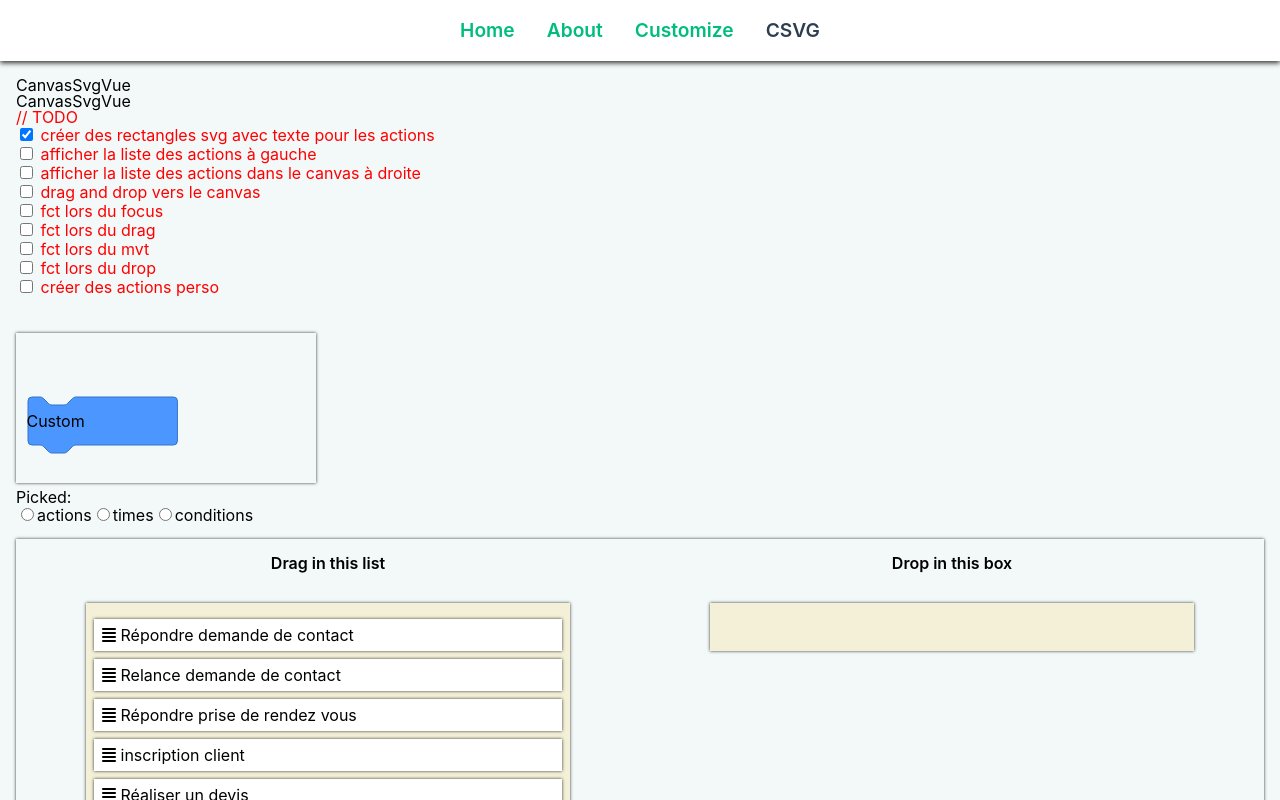
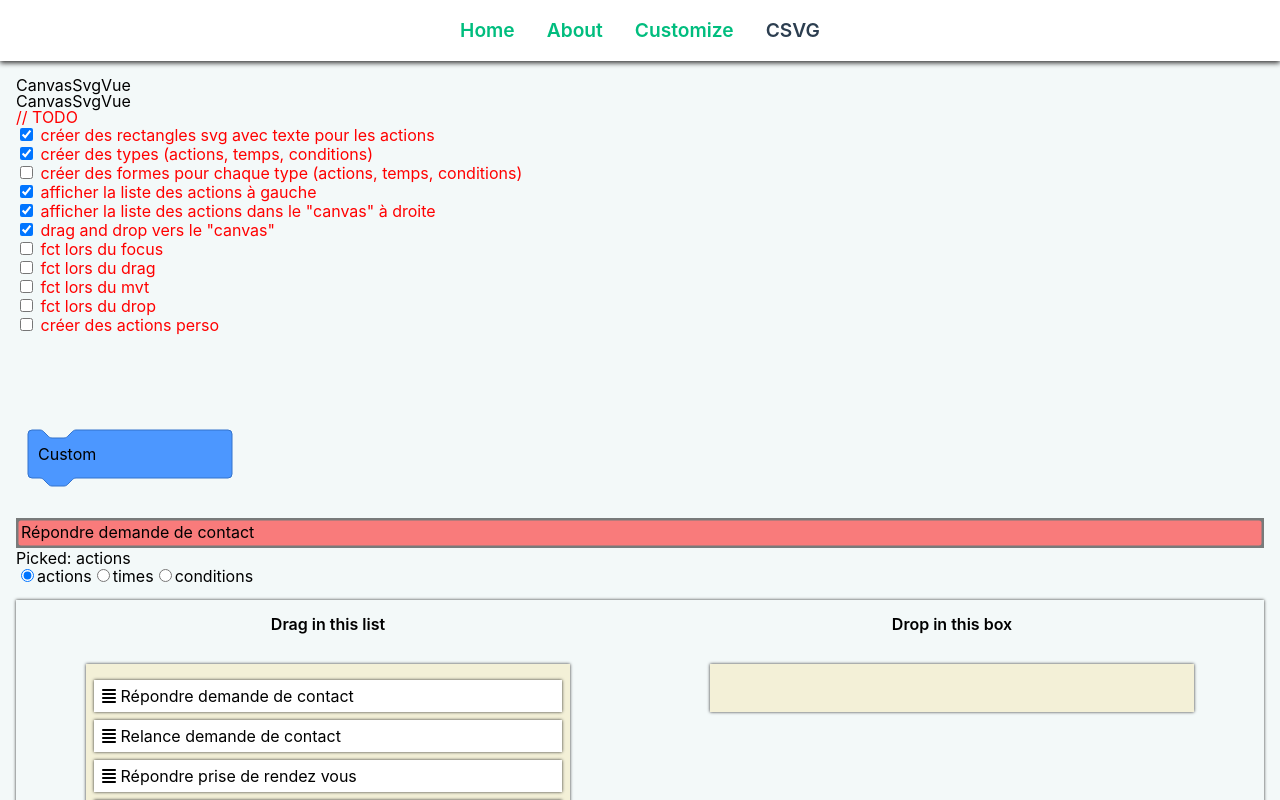
Before and after one commit to Christophe-Desmarres/custom-page, a Vue app in the folder custom-page/: page /test in a window 1280 px wide. Shown: the top 800 px of the page. Built offline with nearby package versions, Linux system fonts and the light colour scheme.

Commit message:
add custom svg type action items

```diff
--- /dev/null
+++ b/custom-page/src/components/svgBloc/ActionElement.vue
@@ -0,0 +1,23 @@
+<template>
+
+                <svg height="30" width="auto">
+                    <rect x="0" y="0" rx="5" ry="5" width="100%" height="100%" style="fill:red;stroke:black;stroke-width:5;opacity:0.5" />
+                    Sorry, your browser does not support inline SVG.
+
+                      <text
+                      y="20"
+                      x="5"
+                      >
+                      {{ dragelmt.name }}
+                    </text>
+
+                  </svg>
+</template>
+<script>
+export default {
+    props: {
+      dragelmt: Object,
+      default: () => ({})
+    },
+ }
+</script>
--- /dev/null
+++ b/custom-page/src/components/svgBloc/ConditionElement.vue
@@ -0,0 +1,18 @@
+<template>
+                    <svg height="30" width="auto">
+                      <text
+                      y="20"
+                      x="10"
+                      >
+                      - {{ dragelmt.name }}
+                    </text>
+                  </svg>
+</template>
+<script>
+export default {
+    props: {
+      dragelmt: Object,
+      default: () => ({})
+    },
+ }
+</script>
--- a/custom-page/src/components/CustomBlock.vue
+++ b/custom-page/src/components/svgBloc/CustomBlock.vue
@@ -1,14 +1,14 @@
 <template>
   <svg>
 
-    <rect
+    <!-- <rect
       fill-opacity="0"
       x="12"
       y="64"
       height="56"
       width="149.40740585327148"
       >
-    </rect>
+    </rect> -->
 
 
     <g
@@ -16,29 +16,30 @@
       class="blocklyDraggable"
       data-shapes="stack"
       data-category="motion"
-      transform="translate(12,64)">
+      transform="translate(12,64)"
+      >
 
       <path
         class="blocklyPath blocklyBlockBackground"
         stroke="#3373CC"
         fill="#4C97FF"
         fill-opacity="1"
-        d="m 0,4 A 4,4 0 0,1 4,0 H 12 c 2,0 3,1 4,2 l 4,4 c 1,1 2,2 4,2 h 12 c 2,0 3,-1 4,-2 l 4,-4 c 1,-1 2,-2 4,-2 H 145.40740585327148 a 4,4 0 0,1 4,4 v 40  a 4,4 0 0,1 -4,4 H 48   c -2,0 -3,1 -4,2 l -4,4 c -1,1 -2,2 -4,2 h -12 c -2,0 -3,-1 -4,-2 l -4,-4 c -1,-1 -2,-2 -4,-2 H 4 a 4,4 0 0,1 -4,-4 z">
+        d="m 0,4 A 4,4 0 0,1 4,0 H 12 c 2,0 3,1 4,2 l 4,4 c 1,1 2,2 4,2 h 12 c 2,0 3,-1 4,-2 l 4,-4 c 1,-1 2,-2 4,-2 H 200 a 4,4 0 0,1 4,4 v 40  a 4,4 0 0,1 -4,4 H 48   c -2,0 -3,1 -4,2 l -4,4 c -1,1 -2,2 -4,2 h -12 c -2,0 -3,-1 -4,-2 l -4,-4 c -1,-1 -2,-2 -4,-2 H 4 a 4,4 0 0,1 -4,-4 z">
       </path>
 
-      <g
+      <!-- <g
         data-id="K_32Ypr;**[|E;4w{rBp"
         data-argument-type="text number"
         data-shapes="argument round"
         transform="translate(55.143516540527344,8)">
-        <!-- <path
+        <path
           class="blocklyPath blocklyBlockBackground"
           stroke="#3373CC"
           fill="#FFFFFF"
           fill-opacity="1"
           d="m 0,0 m 16,0 H 24 a 16 16 0 0 1 0 32 H 16 a 16 16 0 0 1 0 -32 z">
-        </path> -->
-        <!-- <g
+        </path>
+        <g
           class="blocklyEditableText"
           transform="translate(8, 0) "
           style="cursor: text;">
@@ -51,18 +52,19 @@
             text-anchor="middle">
             10
           </text>
-        </g> -->
-      </g>
+        </g>
+      </g> -->
       <text
         class="blocklyText"
         y="2"
-        text-anchor="middle"
+        text-anchor="start"
         dominant-baseline="middle"
         dy="0"
-        x="19.571758270263672"
+        x="2"
         transform="translate(8, 24) ">
         {{ msg }}
       </text>
+
       <!-- <path
         class="blocklyPath"
         style="visibility: hidden"
@@ -94,4 +96,6 @@ export default {
 }
 </script>
 
-<style></style>
+<style scoped>
+
+</style>
--- /dev/null
+++ b/custom-page/src/components/svgBloc/TimeElement.vue
@@ -0,0 +1,20 @@
+<template>
+                        <svg height="140" width="auto">
+                        <ellipse cx="50%" cy="70" rx="20%" ry="20%"
+                        style="fill:yellow;stroke:purple;stroke-width:2" />
+                      <text
+                      y="50%"
+                      x="35%"
+                      >
+                      - {{ dragelmt.name }}
+                    </text>
+                  </svg>
+</template>
+<script>
+export default {
+    props: {
+      dragelmt: Object,
+      default: () => ({})
+    },
+ }
+</script>
--- a/custom-page/src/views/CanvasSvgView.vue
+++ b/custom-page/src/views/CanvasSvgView.vue
@@ -5,9 +5,11 @@
 
       <ul style="color: red;marginBottom:2rem;">// TODO
         <li><input type="checkbox" checked> créer des rectangles svg avec texte pour les actions</li>
-        <li><input type="checkbox"> afficher la liste des actions à gauche</li>
-        <li><input type="checkbox"> afficher la liste des actions dans le canvas à droite</li>
-        <li><input type="checkbox"> drag and drop vers le canvas</li>
+        <li><input type="checkbox" checked> créer des types (actions, temps, conditions)</li>
+        <li><input type="checkbox"> créer des formes pour chaque type (actions, temps, conditions)</li>
+        <li><input type="checkbox" checked> afficher la liste des actions à gauche</li>
+        <li><input type="checkbox" checked> afficher la liste des actions dans le "canvas" à droite</li>
+        <li><input type="checkbox" checked> drag and drop vers le "canvas"</li>
         <li><input type="checkbox"> fct lors du focus</li>
         <li><input type="checkbox"> fct lors du drag</li>
         <li><input type="checkbox"> fct lors du mvt</li>
@@ -16,6 +18,7 @@
       </ul>
 
       <custom-block msg="Custom" />
+      <ActionElement :dragelmt="items[0]" />
 
             <div>Picked: {{ type }}</div>
 
@@ -31,7 +34,6 @@
 
 
       <div class="dragdrop-zone">
-
 
         <div class="zone">
       <p class="drop-title">Drag in this list</p>
@@ -70,14 +72,19 @@
 
                 <template #item="{element, index}">
                   <li :class="element.type">
-                  <svg height="30" width="auto">
-                    <text
-                      y="20"
-                      x="10"
-                      >
-                      {{ index }} - {{ element.name }}
-                    </text>
-                  </svg>
+                    <!-- {{ element.type }} -->
+
+                      <ActionElement :dragelmt="element" v-if="element.type == 'items'"/>
+                      <TimeElement  :dragelmt="element" v-if="element.type == 'times'"/>
+                      <condition-element :dragelmt="element" v-if="element.type == 'conditions'"/>
+
+
+                  <!-- {{ index }} - {{ element.name }} -->
+                  <!-- <TimeElement :dragelmt="element" v-if="element.type === 'times'" /> -->
+                  <!-- <ConditionElement :dragelmt="element" v-if="element.type === 'conditions'" /> -->
+
+
+
                 </li>
                 </template>
 
@@ -101,9 +108,12 @@
 // à creuser
 // source : https://codepen.io/unicurva/pen/MbRYqg?editors=0110
 import draggable from 'vuedraggable';
-import DraggableElement from '../components/DraggableElement.vue';
+import DraggableElement from '../components/svgBloc/DraggableElement.vue';
 import dbData from '../data/data.json';
-import CustomBlock from '../components/CustomBlock.vue';
+import CustomBlock from '../components/svgBloc/CustomBlock.vue';
+import ActionElement from '../components/svgBloc/ActionElement.vue';
+import TimeElement from '../components/svgBloc/TimeElement.vue';
+import ConditionElement from '../components/svgBloc/ConditionElement.vue';
 
 export default {
     name: 'CanvasSvgView',
@@ -111,6 +121,9 @@ export default {
         draggable,
         DraggableElement,
         CustomBlock,
+        ActionElement,
+        TimeElement,
+        ConditionElement,
         },
     data() {
         return {
@@ -121,7 +134,7 @@ export default {
         times: dbData.times,
         conditions: dbData.conditions,
         list: '',
-        type: '',
+        type: 'actions',
         }
     },
 
@@ -176,6 +189,8 @@ export default {
   flex-direction: column;
   align-items: center;
 }
+
+/* zone pour choisir les éléments */
 .action-zone{
   width: 75%;
   background-color: #f5c74830;
@@ -192,6 +207,8 @@ export default {
   box-shadow: 0 0 3px #333;
   cursor: grab;
 }
+
+/* zone pour construire les suites d'éléments */
 .canvas-zone{
   width: 50%;
   background-color: #f5c74830;
@@ -216,19 +233,29 @@ export default {
   padding: 0.5rem;
   position: relative;
 }
+.svg-zone li{
+  list-style: none;
+  margin: 0.5rem 0;
+  box-shadow: 0 0 3px #333;
+  cursor: grab;
+  box-shadow: 0 0 3px #333;
+}
 
 
 svg{
-  box-shadow: 0 0 3px #333;
-  margin: 0.3rem 0;
   height: fit-content;
+  overflow: hidden;
 }
-.action{
+.actions{
   background-color: #f5c748;
 }
 
-.time{
+.times{
   background-color: #00bd7e;
+}
+
+.conditions{
+  background-color: aquamarine;
 }
 
 
--- a/custom-page/src/views/CustomView.vue
+++ b/custom-page/src/views/CustomView.vue
@@ -207,7 +207,7 @@
 import draggable from 'vuedraggable';
 import logo from '../assets/images/logo400px.png';
 import dbData from '../data/data.json';
-import DraggableElement from '../components/DraggableElement.vue';
+import DraggableElement from '../components/svgBloc/ActionElement.vue';
 
 
 // source : https://learnvue.co/articles/vue-drag-and-drop
```
Also changed, not shown: custom-page/src/components/svgBloc/DraggableElement.vue (renamed from custom-page/src/components/DraggableElement.vue).
